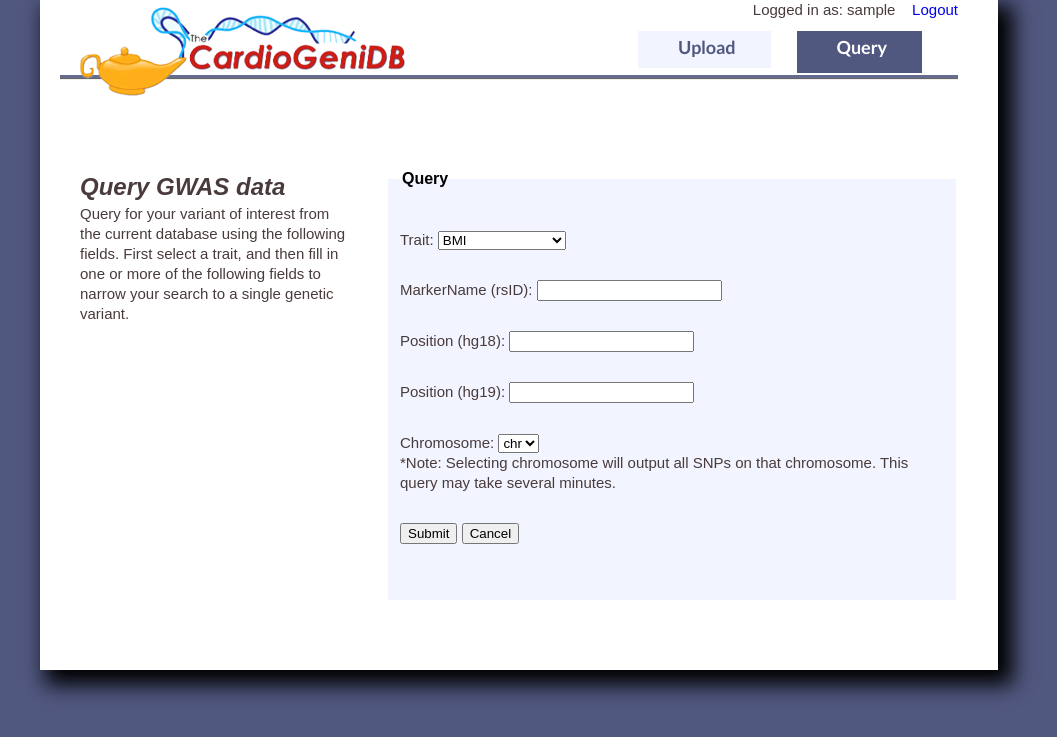
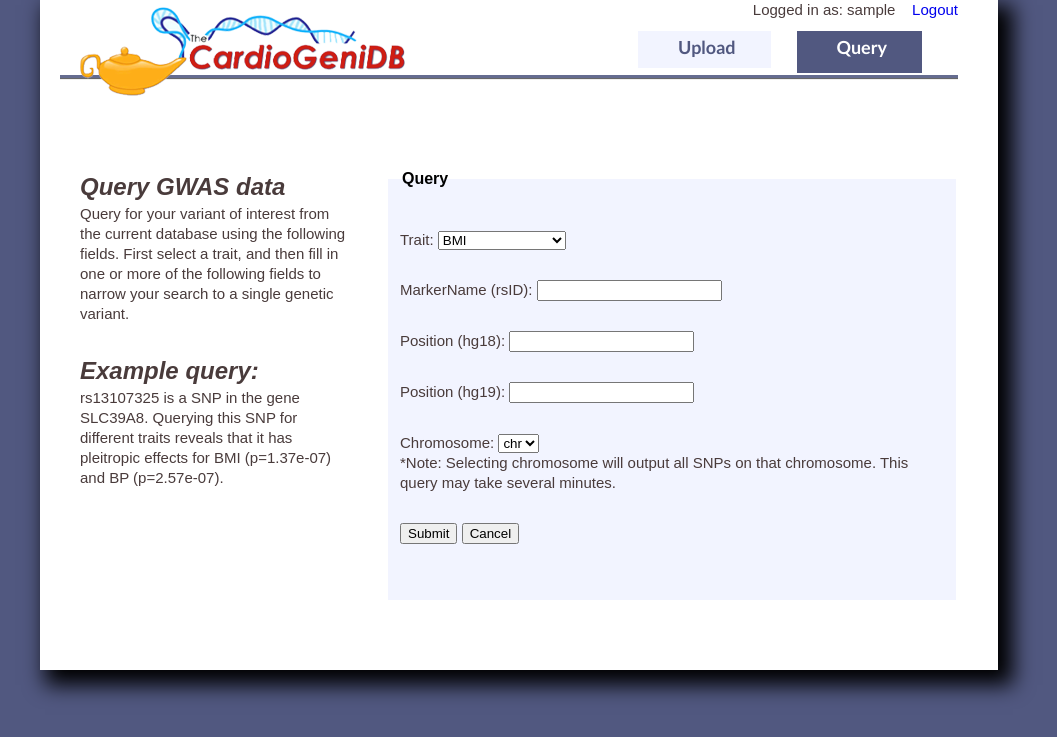
Before and after one commit to pasjohnj/SI-572-Genetics-Database, a PHP site: page /query.php in a window 1280 px wide. Shown: the top 737 px of the page, without its empty margins (121-1178 px from the left). Run offline with PHP 8.4, Linux system fonts and the light colour scheme; the visitor is signed in with stand-in values (Sample User, id 1); data that the repository does not hold is empty.

Commit message:
Update query.php

```diff
--- a/query.php
+++ b/query.php
@@ -48,14 +48,17 @@ callAHAH('content.php?content= '+tab, 'content', 'getting content for tab '+tab+
 
 <!-- BEGIN PAGE CONTENT  -->
 	<div class ="content">
-	<!-- BEGIN STUFF ON THE LEFT-->
+<!-- BEGIN STUFF ON THE LEFT-->
 	<div class = "g306">
 	<p>
 		<span>Query GWAS data </span>
 		</br>Query for your variant of interest from the current database using the following fields.
 		First select a trait, and then fill in one or more of the following fields to narrow your search to a single genetic variant.
+	</p><p>
+	<span>Example query: </span><br>
+	rs13107325 is a SNP in the gene SLC39A8. Querying this SNP for different traits reveals that it has pleitropic effects for BMI (p=1.37e-07) and BP (p=2.57e-07).
+
 	</p>
-
 	<div class="clear">&nbsp;</div>
 	</div>
 <!-- END STUFF ON THE LEFT-->
```
